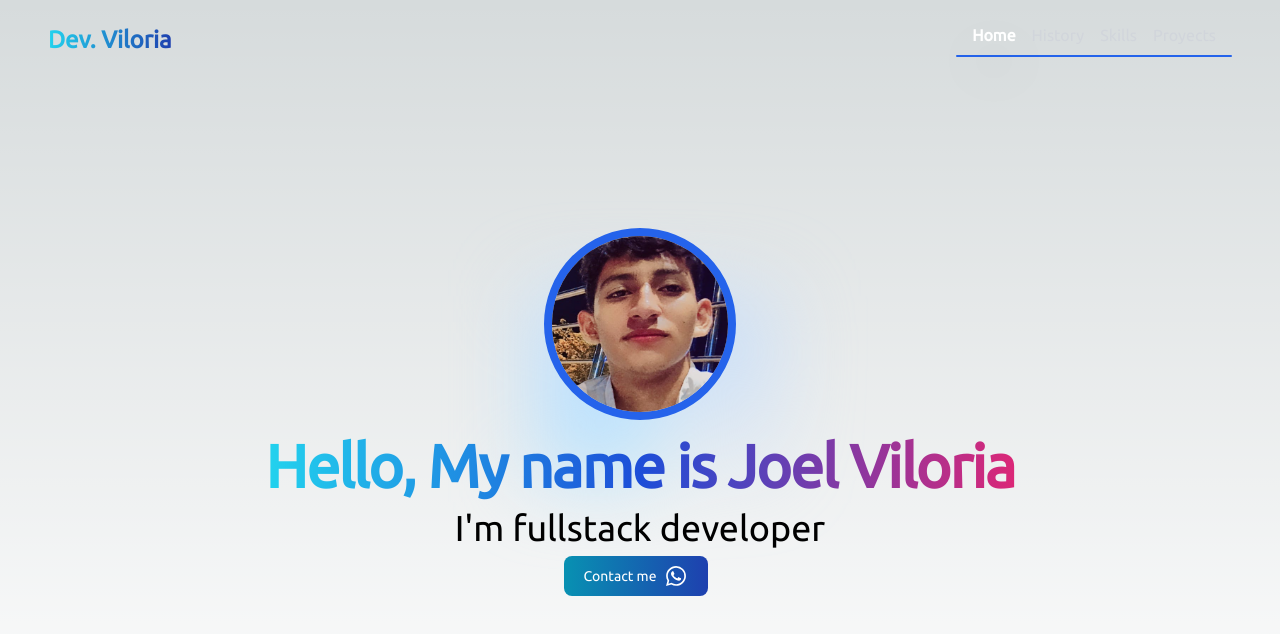
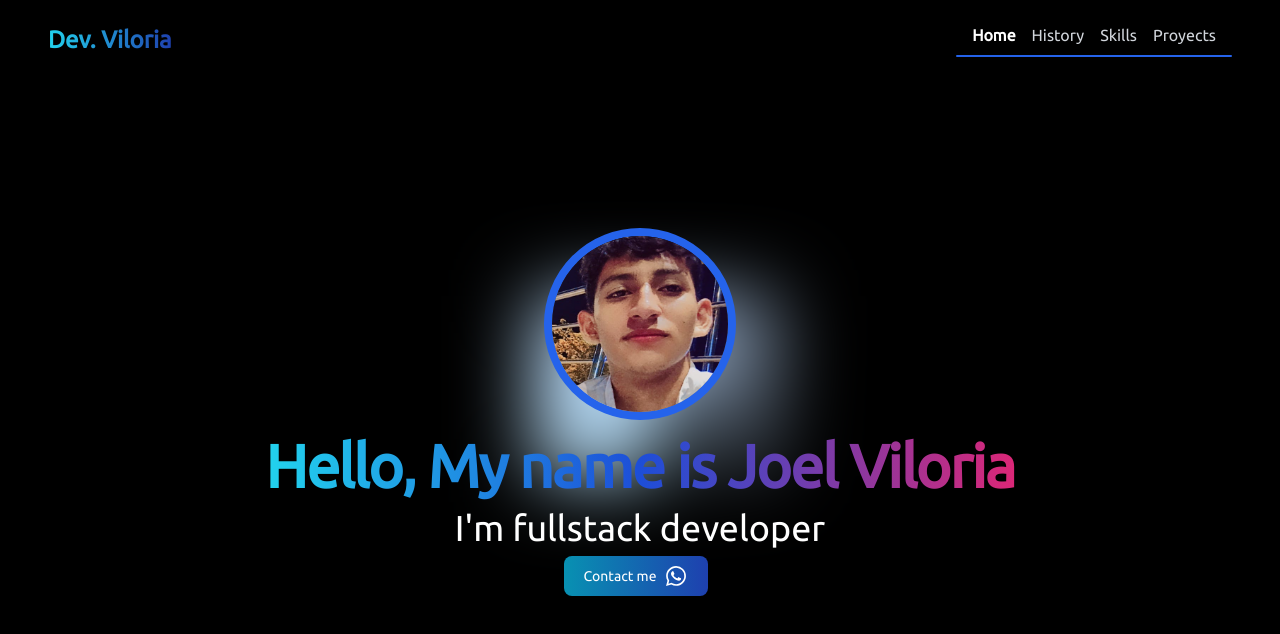
Before and after one commit to viloriajoel07/portfolio, a Next.js app: page / in a window 1280 px wide. Shown: the top 634 px of the page. Built offline with nearby package versions, Linux system fonts and the light colour scheme.

Commit message:
cambiando color

```diff
--- a/src/app/globals.css
+++ b/src/app/globals.css
@@ -22,11 +22,6 @@
 }
 
 body {
-  color: rgb(var(--foreground-rgb));
-  background: linear-gradient(
-      to bottom,
-      transparent,
-      rgb(var(--background-end-rgb))
-    )
-    rgb(var(--background-start-rgb));
+  color: #fff;
+  background: #000;
 }
```
Also changed, not shown: 1 other file (tests, documents, lock files or other folders).
